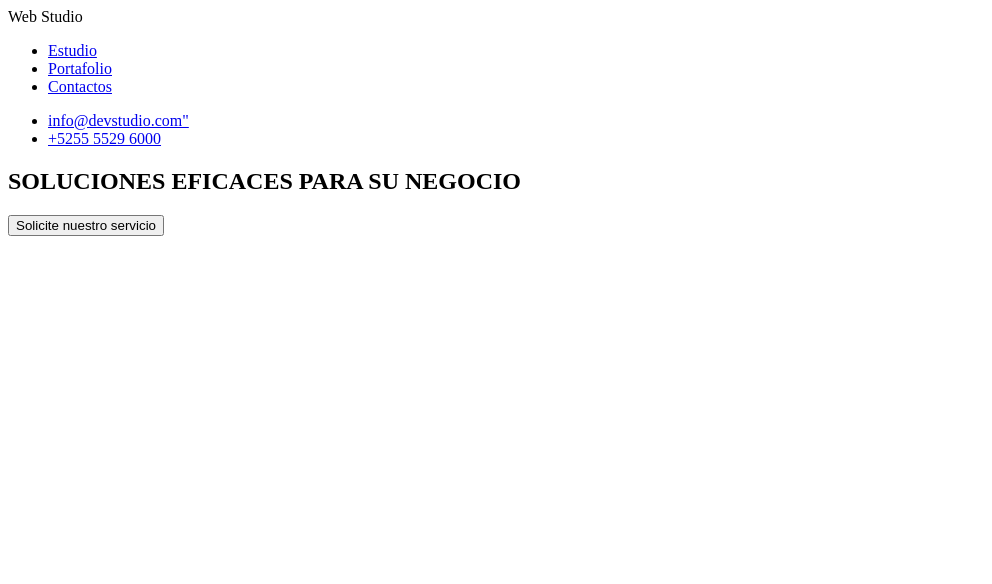
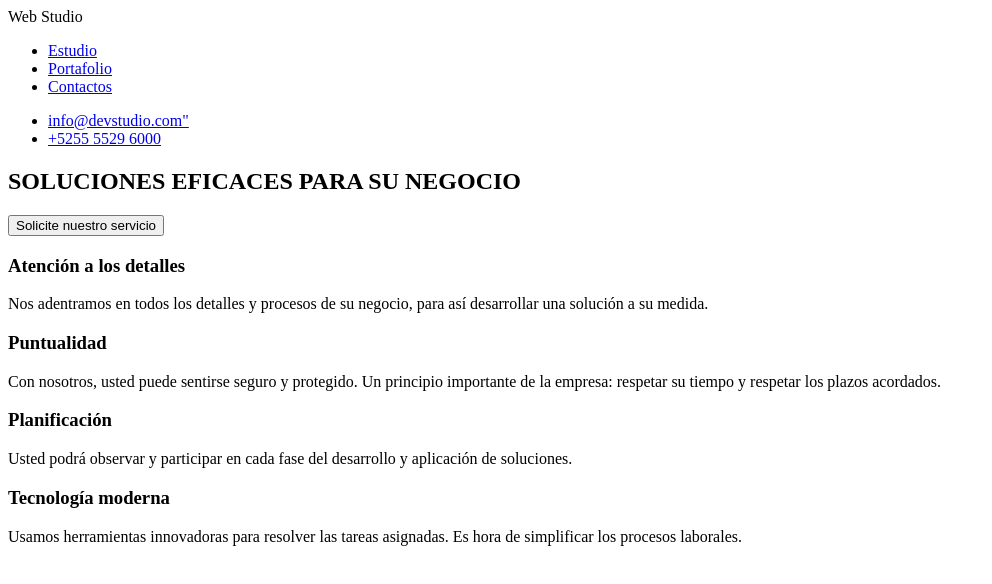
Before and after one commit to Byron-Poveda/goit-markup-hw, a plain HTML site: page index.html in a window 1280 px wide. Shown: the whole page, without its empty margins (0-992 px from the left). Drawn offline with Linux system fonts and the light colour scheme.

Commit message:
Update index.html

```diff
--- a/index.html
+++ b/index.html
@@ -25,11 +25,21 @@
             </header>
         </div>
         <div>
-            <div>
+            <div class="soluciones">
                 <article>
                     <h1>SOLUCIONES EFICACES PARA SU NEGOCIO</h1>
                     <button type="button">Solicite nuestro servicio</button>
                 </article>
+            </div>
+            <div class="caracteristicas">
+                <h3>Atención a los detalles</h3>
+                <p>Nos adentramos en todos los detalles y procesos de su negocio, para así desarrollar una solución a su medida.</p>
+                <h3>Puntualidad</h3>
+                <p>Con nosotros, usted puede sentirse seguro y protegido. Un principio importante de la empresa: respetar su tiempo y respetar los plazos acordados.</p>
+                <h3>Planificación</h3>
+                <p>Usted podrá observar y participar en cada fase del desarrollo y aplicación de soluciones.</p>
+                <h3>Tecnología moderna</h3>
+                <p>Usamos herramientas innovadoras para resolver las tareas asignadas. Es hora de simplificar los procesos laborales.</p>
             </div>
 
         </div>
```
